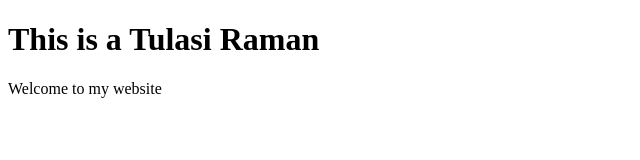
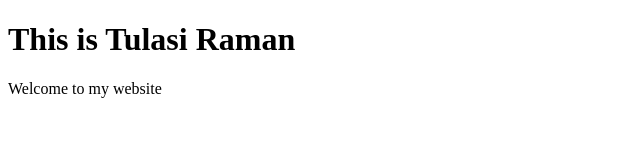
Before and after one commit to tulasiraman/web, a plain HTML site: page index.html in a window 1280 px wide. Shown: the whole page, without its empty margins (0-640 px from the left). Drawn offline with Linux system fonts and the light colour scheme.

Commit message:
Update index.html

```diff
--- a/index.html
+++ b/index.html
@@ -5,7 +5,7 @@
 </head>
 <body>
 
-<h1>This is a Tulasi Raman</h1>
+<h1>This is Tulasi Raman</h1>
 <p>Welcome to my website</p>
 
 </body>
```
